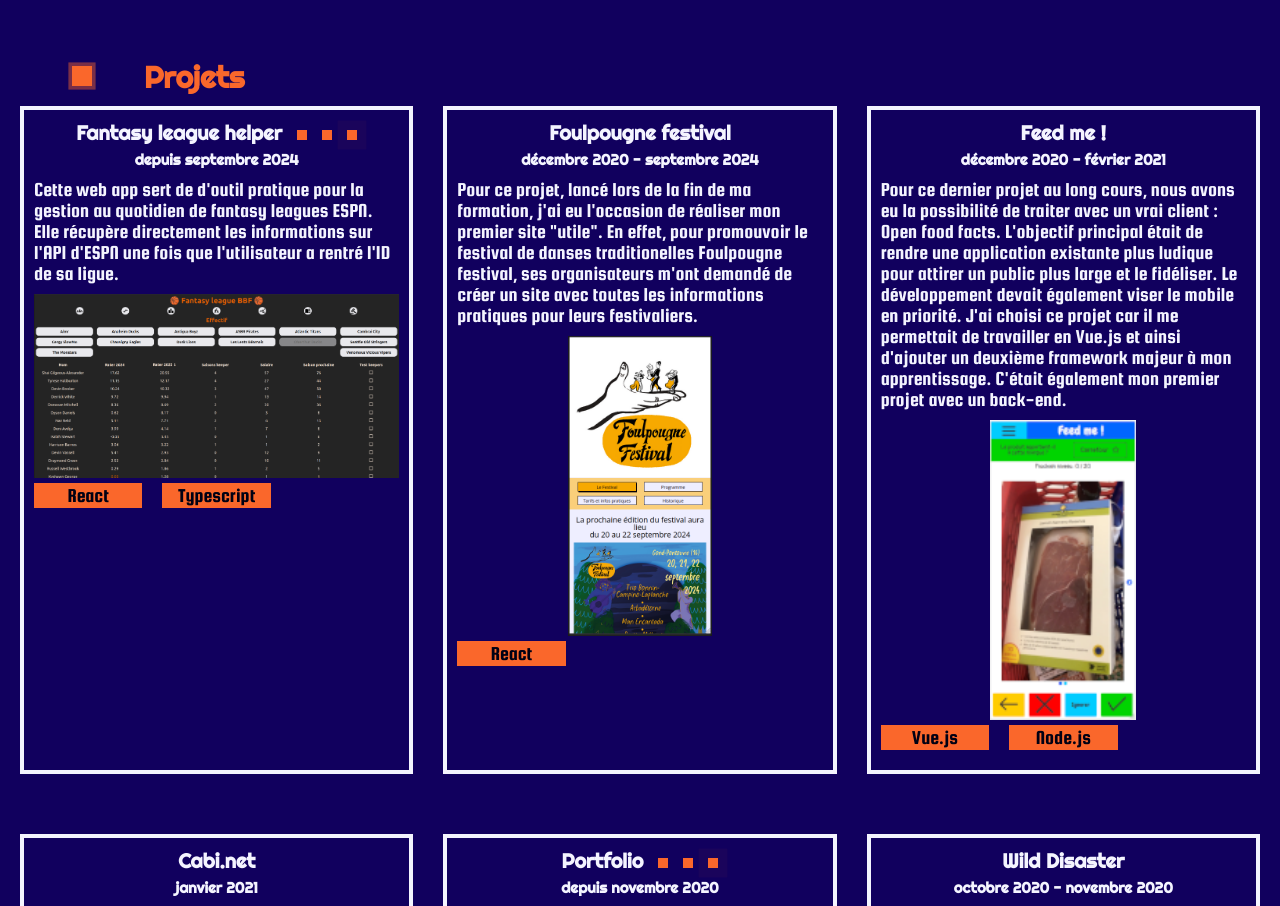
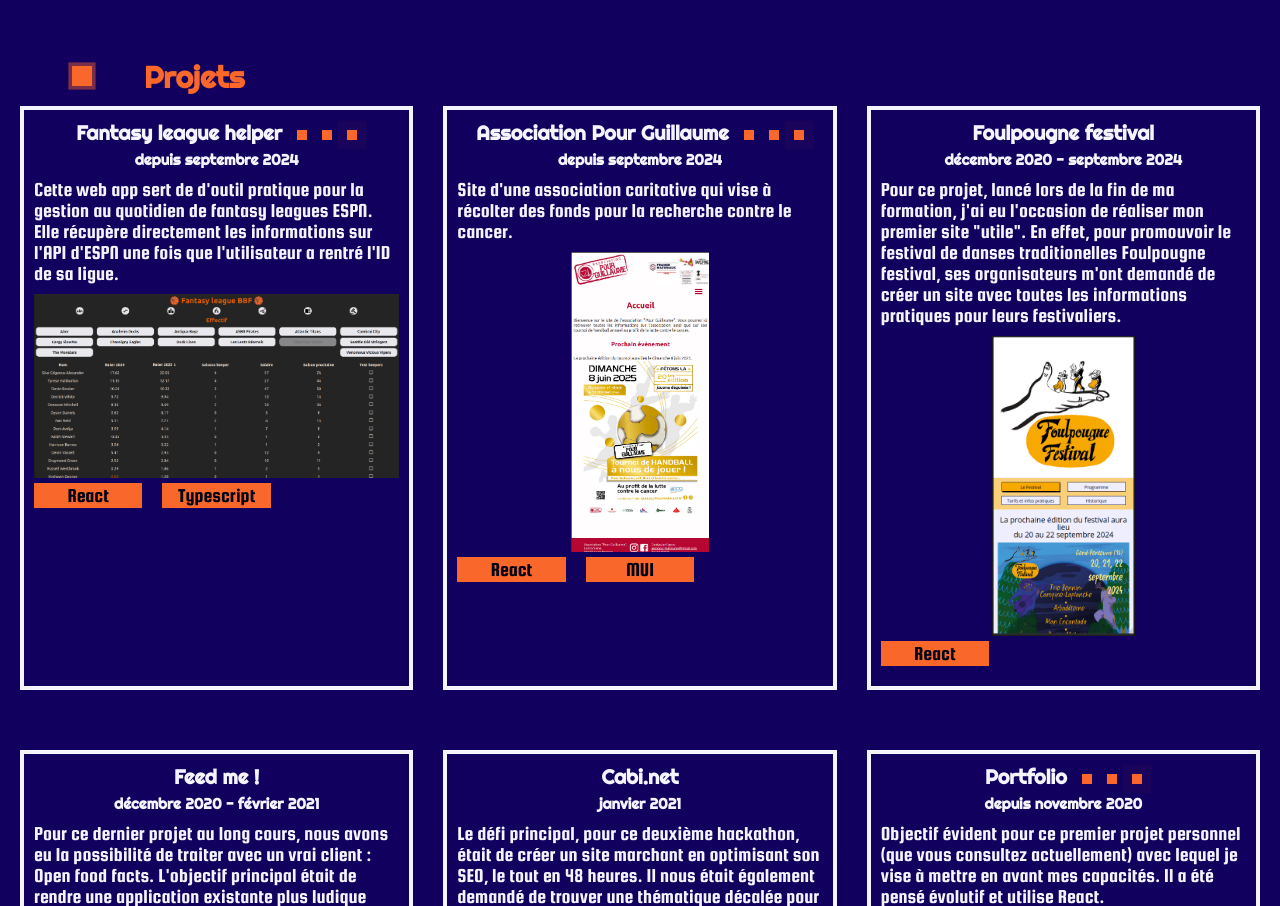
Before and after one commit to e-floran/online-cv, a React (Vite) app: page /experience in a window 1280 px wide. Shown: the part 1517-2423 px from the top of the page. Built offline with nearby package versions, Linux system fonts and the light colour scheme.

Commit message:
added guillaume

```diff
--- a/src/pages/Experience.tsx
+++ b/src/pages/Experience.tsx
@@ -113,6 +113,17 @@
         href: "https://espn-fantasy-nba-helper.netlify.app/",
       },
       {
+        title: "Association Pour Guillaume",
+        isInProgress: true,
+        placeAndTime: "depuis septembre 2024",
+        texts: [
+          "Site d'une association caritative qui vise à récolter des fonds pour la recherche contre le cancer.",
+        ],
+        technos: ["React", "MUI"],
+        picture: "/files/guillaume.png",
+        href: "https://www.guillaumevincent.fr/",
+      },
+      {
         title: "Foulpougne festival",
         isInProgress: false,
         placeAndTime: "décembre 2020 - septembre 2024",
```
Also changed, not shown: public/files/guillaume.png (added).
